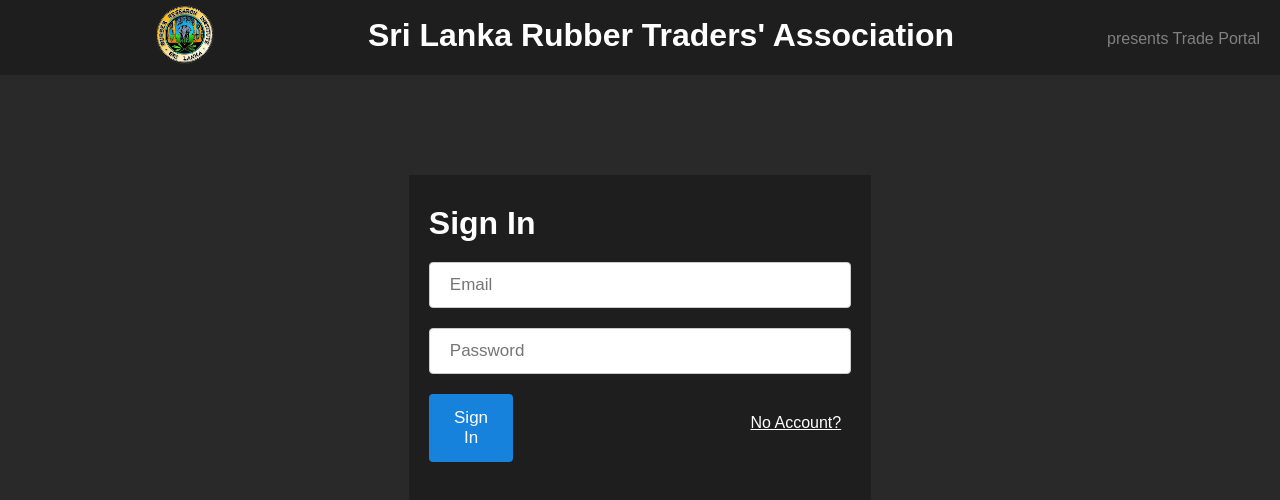
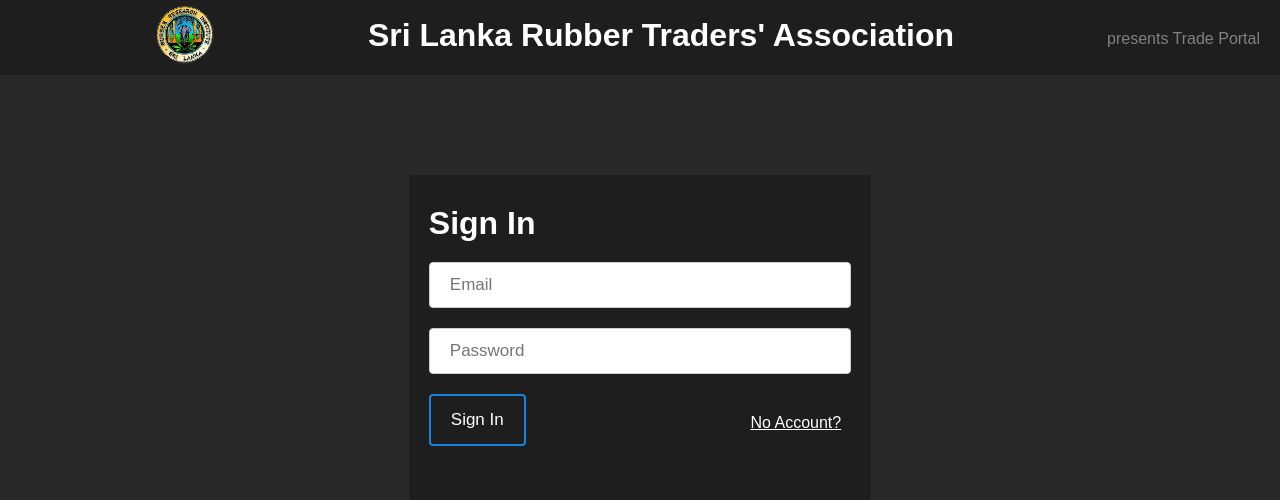
Before and after one commit to UmayirFeroze/RTSystem, a React (Create React App) app in the folder ClientApp/: page / in a window 1280 px wide. Shown: the top 500 px of the page. Built offline with nearby package versions, Linux system fonts and the light colour scheme.

Commit message:
Date Validation Seller Create Quotation

```diff
--- a/ClientApp/src/components/LogIn.js
+++ b/ClientApp/src/components/LogIn.js
@@ -1,8 +1,7 @@
-// The login Page
 import React, { Component } from "react";
 import { connect } from "react-redux";
+import { loginUser, logoutUser } from "../actions/authAction";
 import "./../styles/LogIn.css";
-import { loginUser, logoutUser } from "../actions/authAction";
 
 export class LogIn extends Component {
   constructor(props) {
--- a/ClientApp/src/components/SellerCreateBid.js
+++ b/ClientApp/src/components/SellerCreateBid.js
@@ -76,7 +76,7 @@
     window.location.reload();
   };
 
-  renderForm = () => {
+  renderForm = (error) => {
     console.log("State: ", this.props.sellerBids.data);
 
     return (
@@ -86,7 +86,7 @@
           type="number"
           step="any"
           name="quantity"
-          placeholder="Quantity"
+          placeholder="Quantity in Tonnes"
           onChange={this.SetBidState}
           required
         />
@@ -117,6 +117,7 @@
           required
           style={{ marginTop: 10, borderRadius: 4 }}
         />
+        <div style={{ color: "red" }}>{error}</div>
         <button>Submit</button>
       </form>
     );
@@ -128,8 +129,16 @@
 
   render() {
     const { buyerBid, buyer } = this.props;
+    const { sellerBid } = this.state;
+    const today = new Date().toLocaleDateString();
     console.log("BuyerBid Details: ", this.state.buyerBid);
-
+    let dateValidation =
+      (sellerBid.validityPeriod &&
+        sellerBid.deliveryDate &&
+        sellerBid.deliveryDate < sellerBid.validityPeriod) ||
+      sellerBid.validityPeriod < today ? (
+        <p>Enter a Valid Date</p>
+      ) : null;
     return (
       <div className="sellerBidComponent">
         <div className="sellerBidComponentHeader">
@@ -150,7 +159,7 @@
           <div className="Details">
             {this.renderBidDetails(buyerBid)}
             <div className="vertical"> </div>
-            {this.renderForm()}
+            {this.renderForm(dateValidation)}
           </div>
         </div>
       </div>
--- a/ClientApp/src/styles/LogIn.css
+++ b/ClientApp/src/styles/LogIn.css
@@ -41,20 +41,21 @@
 }
 
 .loginComponent button {
-  background-color: #1682db;
+  background-color: inherit;
   color: white;
   padding: 14px 20px;
   margin: 10px 0 10px 0;
-  border: none;
+  border: 2px solid #1682db;
   border-radius: 4px;
-  width: 20%;
+  width: auto;
   min-width: 20%;
   font-family: Arial, Helvetica, sans-serif;
   font-size: 17px;
 }
 
 .loginComponent button:hover {
-  background-color: #008cff;
+  border: 4px solid #1682db;
+  font-weight: bold;
 }
 
 .loginComponent a {
```
Also changed, not shown: 1 other file (tests, documents, lock files or other folders).
